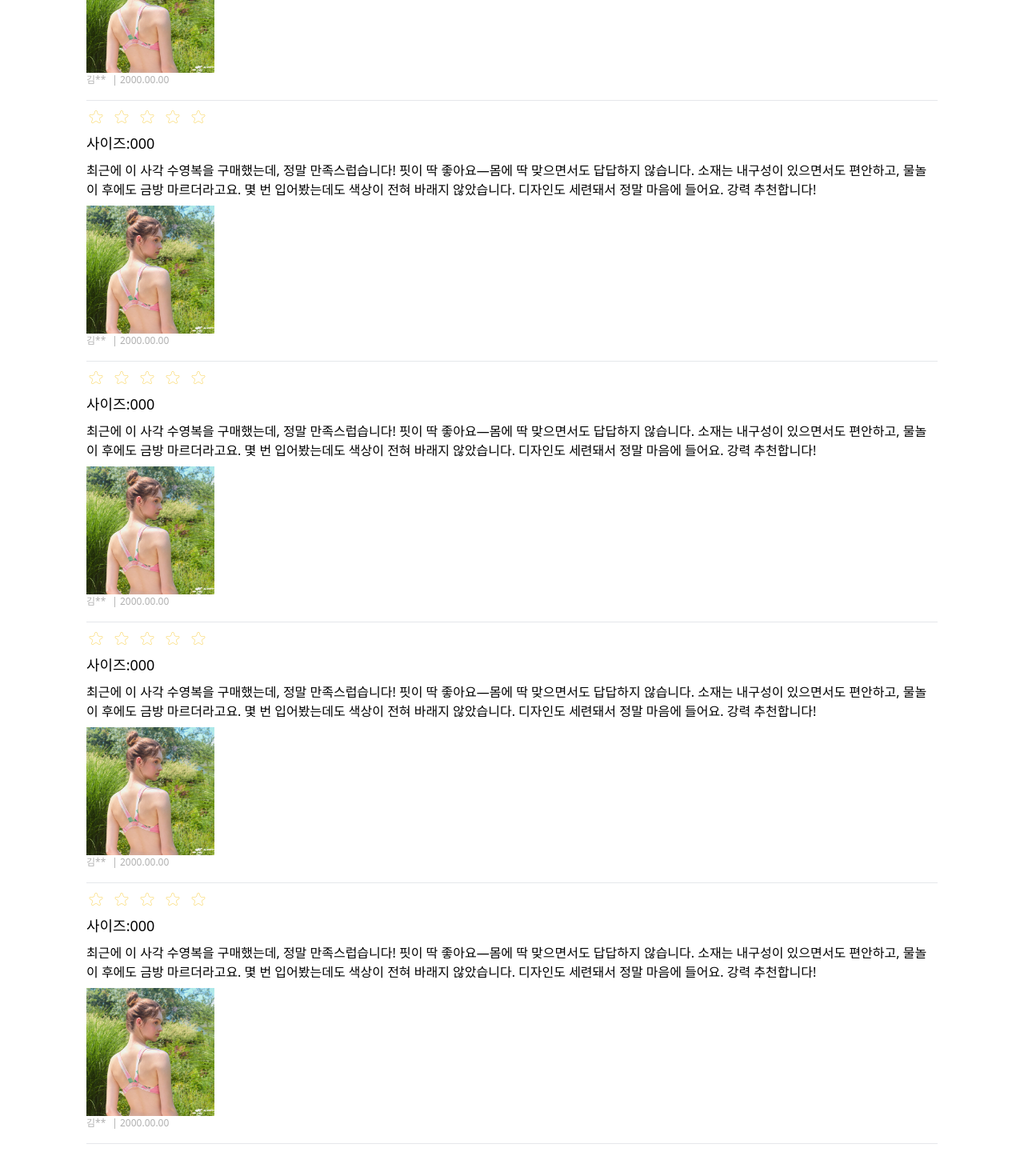
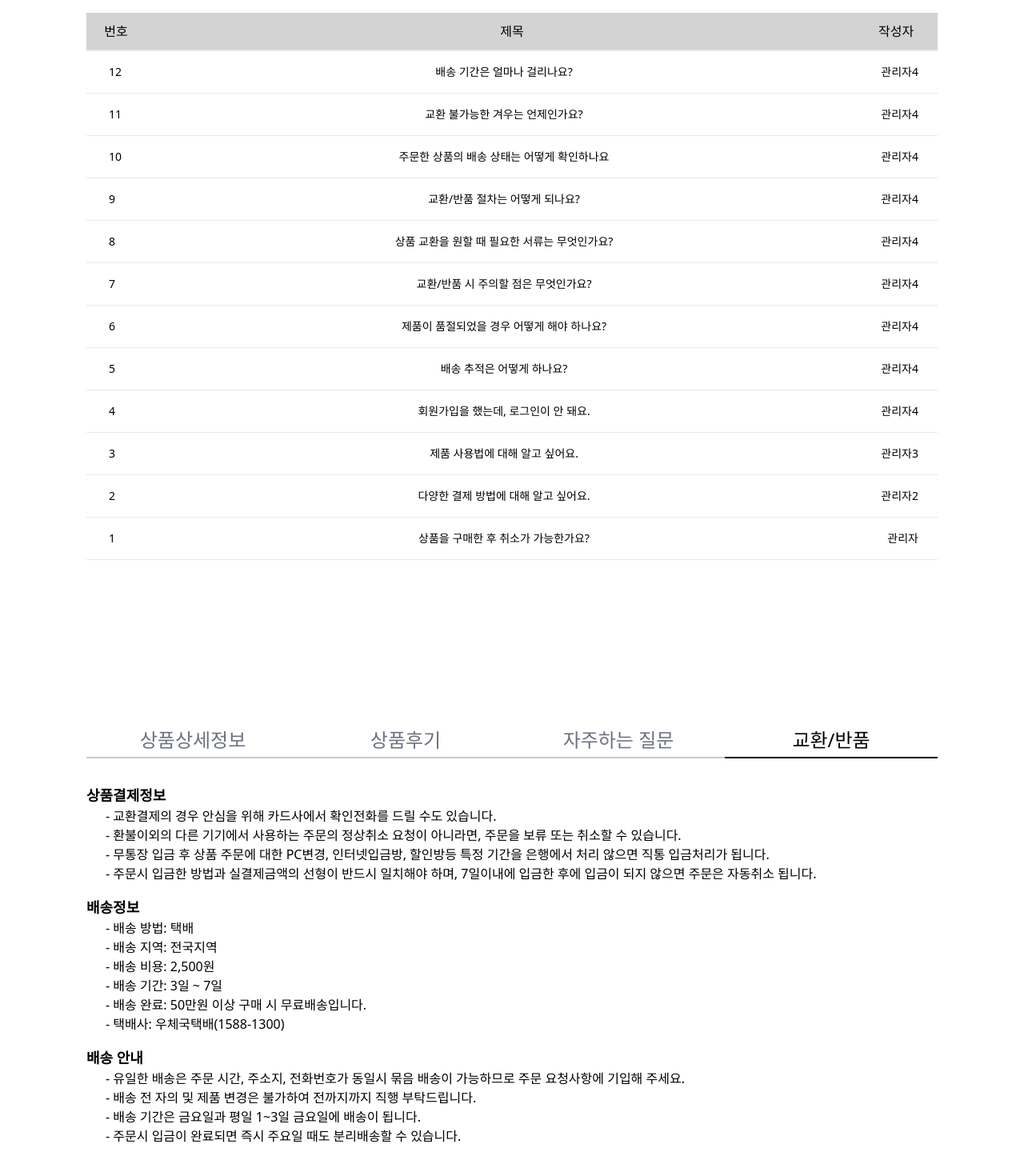
Before and after one commit to ormcamp-fe-3rd/swim360, a React (Vite) app in the folder frontend/: page /product/0 in a window 1280 px wide. Shown: the part 3180-4620 px from the top of the page at 80% size. Built offline with nearby package versions, Linux system fonts and the light colour scheme.

Commit message:
fix: 상세페이지 props 수정, 모덜 사이즈 ui추가

```diff
--- a/frontend/package.json
+++ b/frontend/package.json
@@ -15,7 +15,7 @@
     "@radix-ui/react-accordion": "^1.2.1",
     "@radix-ui/react-checkbox": "^1.1.2",
     "@radix-ui/react-label": "^2.1.0",
-    "@radix-ui/react-select": "^2.1.2",
+    "@radix-ui/react-select": "^2.1.4",
     "@radix-ui/react-slot": "^1.1.0",
     "@radix-ui/react-tabs": "^1.1.1",
     "@react-three/fiber": "^8.17.10",
@@ -28,6 +28,7 @@
     "embla-carousel-autoplay": "^8.5.1",
     "embla-carousel-react": "^8.5.1",
     "lucide-react": "^0.468.0",
+    "mysql2": "^3.11.5",
     "react": "^18.3.1",
     "react-dom": "^18.3.1",
     "react-hook-form": "^7.54.0",
--- a/frontend/src/components/product/Reviews.tsx
+++ b/frontend/src/components/product/Review.tsx
@@ -1,10 +1,18 @@
 import ReviewStar from "./ReviewStar";
+
+import { CombinedReviewType } from "@/types/reviews";
 
 type ReviewsType = {
   size?: "small" | "large"; // 크기 옵션
-};
+} & CombinedReviewType;
 
-function Reviews({ size = "large" }: ReviewsType) {
+function Review({
+  size = "large",
+  name,
+  content,
+  imageUrl,
+  updatedAt,
+}: ReviewsType) {
   // sizeStyles로 동적 클래스 적용
   const sizeStyles = {
     small: "w-full min-h-[200px]",
@@ -23,31 +31,22 @@
               <p>사이즈:</p>
               <p> 000 </p>
             </div>
-            <p className="font-light">
-              최근에 이 사각 수영복을 구매했는데, 정말 만족스럽습니다! 핏이 딱
-              좋아요—몸에 딱 맞으면서도 답답하지 않습니다. 소재는 내구성이
-              있으면서도 편안하고, 물놀이 후에도 금방 마르더라고요. 몇 번
-              입어봤는데도 색상이 전혀 바래지 않았습니다. 디자인도 세련돼서 정말
-              마음에 들어요. 강력 추천합니다!
-            </p>
+            <p className="font-light">{content}</p>
             {/* 라지 사이즈일 때만 이미지 보이도록 조건부 렌더링 */}
             {size === "large" && (
               <div className="h-40 w-40 overflow-hidden bg-black object-cover pb-2">
-                <img
-                  src="/public/images/product/swimsuit-back.jpg"
-                  alt="수영복 뒷모습"
-                />
+                <img src={imageUrl} alt="수영복 뒷모습" />
               </div>
             )}
           </div>
         </div>
         <div className="flex justify-start gap-2 pb-2 text-[12px] font-medium text-[#B0B0B0]">
-          <p>김**</p>
-          <p>| 2000.00.00</p>
+          <p>{name}</p>
+          <p>|{updatedAt}</p>
         </div>
       </div>
     </div>
   );
 }
 
-export default Reviews;
+export default Review;
--- a/frontend/src/components/product/ReviewDetailModal.tsx
+++ b/frontend/src/components/product/ReviewDetailModal.tsx
@@ -1,4 +1,4 @@
-import Reviews from "./Reviews";
+import Reviews from "./Review";
 import { Link } from "react-router-dom";
 
 import {
--- a/frontend/src/components/product/ReviewWriteModal.tsx
+++ b/frontend/src/components/product/ReviewWriteModal.tsx
@@ -2,23 +2,33 @@
 import { Textarea } from "../ui/textarea";
 import ReviewStar from "./ReviewStar";
 import { Link } from "react-router-dom";
+import { Product } from "@/types/products";
+
+import {
+  Select,
+  SelectContent,
+  SelectItem,
+  SelectTrigger,
+  SelectValue,
+} from "../ui/select";
 
 interface ReviewModalProps {
   onClickToggleModal: () => void;
+  size: Product;
 }
 
 function InputImg({
-  src,
+  imageUrl,
   onClickPhotoDelet,
+  size,
 }: {
-  src: string;
   onClickPhotoDelet: () => void;
-}) {
+} & Product) {
   return (
     <div className="relative h-[100px] w-[100px]">
       <img
         className="h-full w-full object-cover"
-        src={src}
+        src={imageUrl[0]}
         alt="uploaded-img"
       />
       <button
@@ -35,7 +45,7 @@
   );
 }
 
-function ReviewWriteModal({ onClickToggleModal }: ReviewModalProps) {
+function ReviewWriteModal({ onClickToggleModal, size }: ReviewModalProps) {
   const [photos, setPhotos] = useState<string[]>([]); // 사진 URL 배열로 상태 관리
 
   const handleAddPhoto = (event: React.ChangeEvent<HTMLInputElement>) => {
@@ -43,7 +53,7 @@
       const newPhotos = Array.from(event.target.files).map((file) =>
         URL.createObjectURL(file),
       );
-      setPhotos((prevPhotos) => [...prevPhotos, ...newPhotos].slice(0, 5)); // 최대 5개 제한
+      setPhotos((prevPhotos) => [...prevPhotos, ...newPhotos].slice(1, 5)); // 최대 5개 제한
     }
   };
 
@@ -73,6 +83,18 @@
             </Link>
           </div>
           <ReviewStar size="large" />
+          <div className="felx justify-end">
+            <Select>
+              <SelectTrigger className="w-[180px]">
+                <SelectValue placeholder="select size" />
+              </SelectTrigger>
+              <SelectContent>
+                <SelectItem value="sdfs">24</SelectItem>
+                <SelectItem value="dark">26</SelectItem>
+                <SelectItem value="system">28</SelectItem>
+              </SelectContent>
+            </Select>
+          </div>
           <div className="w-full">
             <Textarea className="mx-auto mt-4 h-[400px] max-h-[400px] w-full" />
           </div>
--- a/frontend/src/components/product/reviewsTab.tsx
+++ b/frontend/src/components/product/reviewsTab.tsx
@@ -3,9 +3,23 @@
 import ReviewDetailModal from "./ReviewDetailModal";
 import { PaginationDemo } from "../common/Paginaion";
 import { useState } from "react";
-import Reviews from "./Reviews";
 import { Link } from "react-router-dom";
 import ProductTab from "./Tap";
+import reviews from "../../mocks/reviews.json";
+import { Reviewe } from "@/types/reviews";
+import { User } from "../../types/users";
+
+interface Reviews {
+  id?: number;
+  content: string;
+  imageUrl: string;
+  rating: number;
+  productId: number;
+  userId: number;
+  updatedAt: string;
+}
+
+type CombinedReviewType = User & Reviews;
 
 function ReviewsTab() {
   const [isOpenModal, setOpenModal] = useState(false);
@@ -44,6 +58,7 @@
                 <img src="/public/images/icon-reviews.png" />
                 후기 등록
               </button>
+              <reviews></reviews>
             </div>
           </div>
         </Link>
@@ -66,39 +81,7 @@
           <div
             onClick={onClickToggleDetailModal}
             className="hover:bg-slate-100"
-          >
-            <Reviews />
-          </div>
-          <div
-            onClick={onClickToggleDetailModal}
-            className="hover:bg-slate-100"
-          >
-            <Reviews />
-          </div>
-          <div
-            onClick={onClickToggleDetailModal}
-            className="hover:bg-slate-100"
-          >
-            <Reviews />
-          </div>
-          <div
-            onClick={onClickToggleDetailModal}
-            className="hover:bg-slate-100"
-          >
-            <Reviews />
-          </div>
-          <div
-            onClick={onClickToggleDetailModal}
-            className="hover:bg-slate-100"
-          >
-            <Reviews />
-          </div>
-          <div
-            onClick={onClickToggleDetailModal}
-            className="hover:bg-slate-100"
-          >
-            <Reviews />
-          </div>
+          ></div>
         </div>
 
         <div className="mt-9">
--- a/frontend/src/components/ui/select.tsx
+++ b/frontend/src/components/ui/select.tsx
@@ -17,7 +17,7 @@
   <SelectPrimitive.Trigger
     ref={ref}
     className={cn(
-      "flex h-9 w-full items-center justify-between whitespace-nowrap rounded-md border border-gray-200 bg-transparent px-3 py-2 text-sm shadow-sm ring-offset-white placeholder:text-gray-500 focus:outline-none focus:ring-1 focus:ring-gray-950 disabled:cursor-not-allowed disabled:opacity-50 dark:border-gray-800 dark:ring-offset-gray-950 dark:placeholder:text-gray-400 dark:focus:ring-gray-300 [&>span]:line-clamp-1",
+      "items-right flex h-9 w-full justify-between whitespace-nowrap rounded-md border border-gray-200 bg-transparent px-3 py-2 text-sm shadow-sm ring-offset-white placeholder:text-gray-500 focus:outline-none focus:ring-1 focus:ring-gray-950 disabled:cursor-not-allowed disabled:opacity-50 dark:border-gray-800 dark:ring-offset-gray-950 dark:placeholder:text-gray-400 dark:focus:ring-gray-300 [&>span]:line-clamp-1",
       className,
     )}
     {...props}
--- /dev/null
+++ b/frontend/src/mocks/reviews.json
@@ -0,0 +1,16 @@
+{
+  "reviews": [
+    {
+      "name": "어피치치치",
+      "content": "이 제품 정말 좋아요! 디자인도 예쁘고 사용하기 편해요. 강력히 추천합니다.",
+      "imageUrl": "/public/images/product/review-image.jpg",
+      "updatedAt": "10.10.10"
+    },
+    {
+      "name": "펭귄덕후",
+      "content": "배송도 빠르고 품질도 기대 이상이에요! 다음에도 꼭 구매하고 싶어요. 너무 만족합니다!",
+      "imageUrl": "/public/images/product/review-image2.jpg",
+      "updatedAt": "2024.12.01"
+    }
+  ]
+}
--- a/frontend/src/types/products.ts
+++ b/frontend/src/types/products.ts
@@ -2,11 +2,11 @@
   id?: number;
   brandName: string;
   name: string;
-  imageUrl: string;
+  imageUrl: string[];
   price: number;
   salesVolume: number; //
   discountedPrice: number;
-  size: string;
+  size: string[];
   stock: number;
   categoryId: number;
   discountId: number;
--- a/frontend/src/types/reviews.ts
+++ b/frontend/src/types/reviews.ts
@@ -1,8 +1,12 @@
-export interface Reviews {
+import { User } from "./users";
+export interface ReviewsData {
   id?: number;
   content: string;
   imageUrl: string;
   rating: number;
   productId: number;
   userId: number;
+  updatedAt: string;
 }
+
+export type CombinedReviewType = User & ReviewsData;
```
Also changed, not shown: 1 other file (tests, documents, lock files or other folders).
